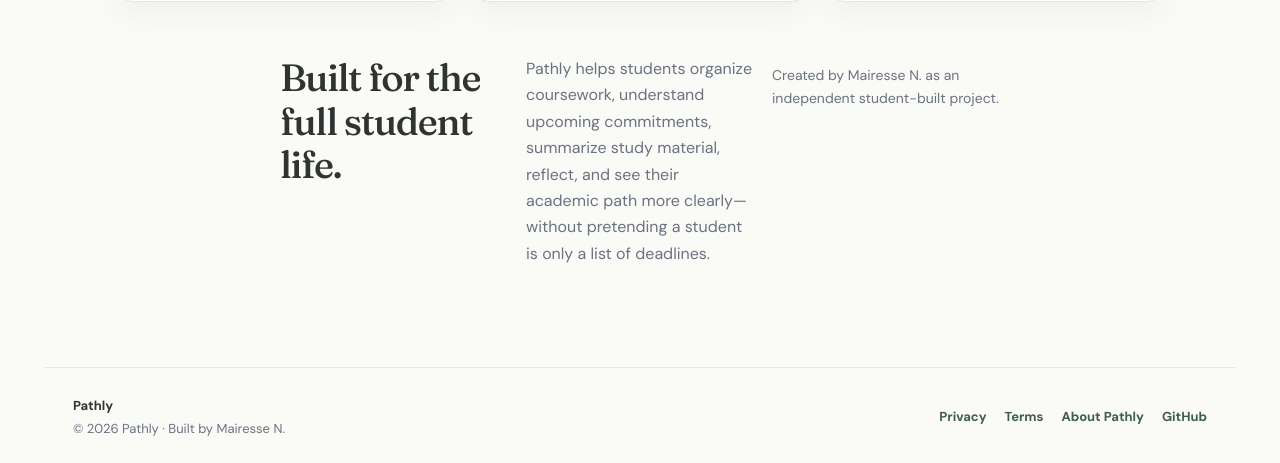
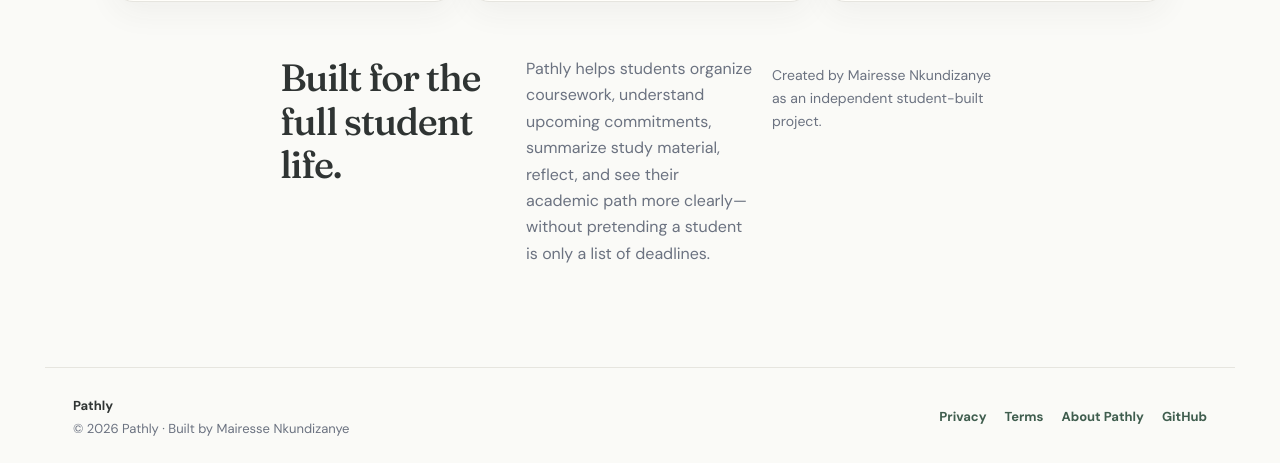
Before and after one commit to mairesse24/Pathly-app, a React (Vite) app: page / in a window 1280 px wide. Shown: the part 1257-1720 px from the top of the page. Built offline with nearby package versions, Linux system fonts and the light colour scheme; no server answers.

Commit message:
Correct public creator attribution

```diff
--- a/scripts/validate-public-information-pages.mjs
+++ b/scripts/validate-public-information-pages.mjs
@@ -15,7 +15,7 @@
   assert.match(app, publicRoute, `${route} must be a direct public route outside ProtectedRoute`)
   assert.ok(app.indexOf(`path="${route}"`) < app.indexOf("<Route element={<ProtectedRoute />}>") , `${route} must not require authentication`)
 }
-for (const label of ["Privacy", "Terms", "About Pathly", "GitHub", "© 2026 Pathly", "Built by Mairesse N."]) assert.match(footer, new RegExp(label.replace(/[.*+?^${}()|[\]\\]/g, "\\$&")))
+for (const label of ["Privacy", "Terms", "About Pathly", "GitHub", "© 2026 Pathly", "Built by Mairesse Nkundizanye"]) assert.match(footer, new RegExp(label.replace(/[.*+?^${}()|[\]\\]/g, "\\$&")))
 assert.match(landing, /<PublicFooter \/>/, "Landing must show the public footer")
 assert.match(app, /<AuthPage \/><PublicFooter \/>/, "Auth must show the public footer")
 assert.match(settings, /to="\/privacy"[\s\S]{0,100}to="\/terms"/, "authenticated Settings must expose legal links")
--- a/src/components/layout/PublicFooter.tsx
+++ b/src/components/layout/PublicFooter.tsx
@@ -5,7 +5,7 @@
 export function PublicFooter() {
   return (
     <footer className="public-footer">
-      <div><strong>Pathly</strong><span>© 2026 Pathly · Built by Mairesse N.</span></div>
+      <div><strong>Pathly</strong><span>© 2026 Pathly · Built by Mairesse Nkundizanye</span></div>
       <nav aria-label="Product and legal information">
         <Link to="/privacy">Privacy</Link>
         <Link to="/terms">Terms</Link>
--- a/src/pages/Landing/index.tsx
+++ b/src/pages/Landing/index.tsx
@@ -107,7 +107,7 @@
           <div className="landing-about-copy">
             <h2>Built for the full student life.</h2>
             <p>Pathly helps students organize coursework, understand upcoming commitments, summarize study material, reflect, and see their academic path more clearly—without pretending a student is only a list of deadlines.</p>
-            <p>Created by Mairesse N. as an independent student-built project.</p>
+            <p>Created by Mairesse Nkundizanye as an independent student-built project.</p>
           </div>
         </section>
       </main>
--- a/src/pages/Legal/index.tsx
+++ b/src/pages/Legal/index.tsx
@@ -56,7 +56,7 @@
   return <PublicPage title="Because students carry more than deadlines.">
     <p>Pathly is a calm environment for organizing coursework, understanding upcoming commitments, summarizing study material, reflecting on how the day is going, and seeing an academic path more clearly.</p>
     <p>It brings day-to-day planning and the bigger degree picture together while keeping the student in control: imported and AI-extracted academic information is reviewed before it becomes part of the student&apos;s records.</p>
-    <h2>Built with students in mind</h2><p>Pathly was created by Mairesse N. as a student-built project. It is an independent product and is not an official product of, or endorsed by, any university or third-party platform.</p>
+    <h2>Built with students in mind</h2><p>Pathly was created by Mairesse Nkundizanye as a student-built project. It is an independent product and is not an official product of, or endorsed by, any university or third-party platform.</p>
     <p><a href={repositoryUrl} target="_blank" rel="noopener noreferrer">View Pathly on GitHub</a></p>
   </PublicPage>
 }
```
